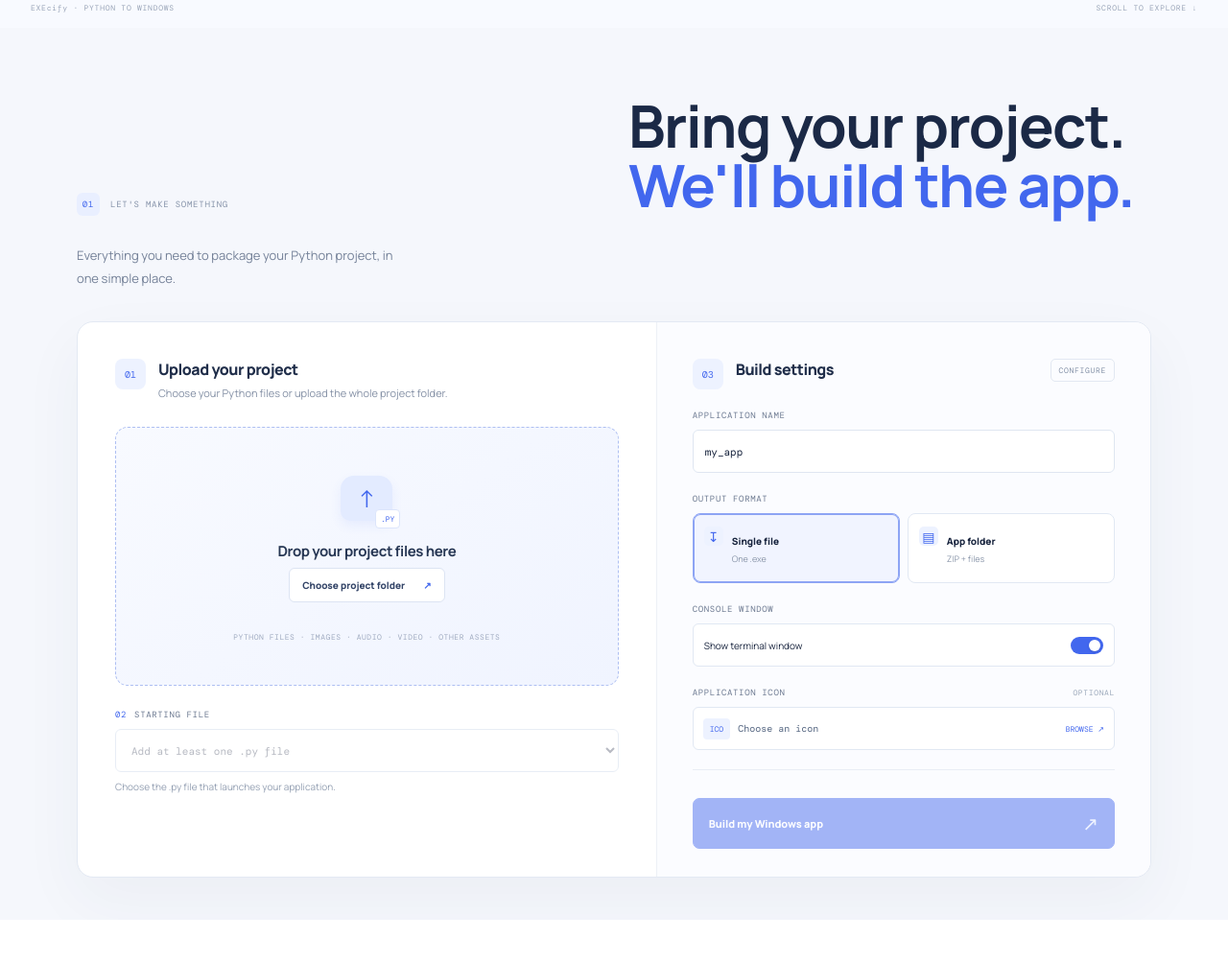
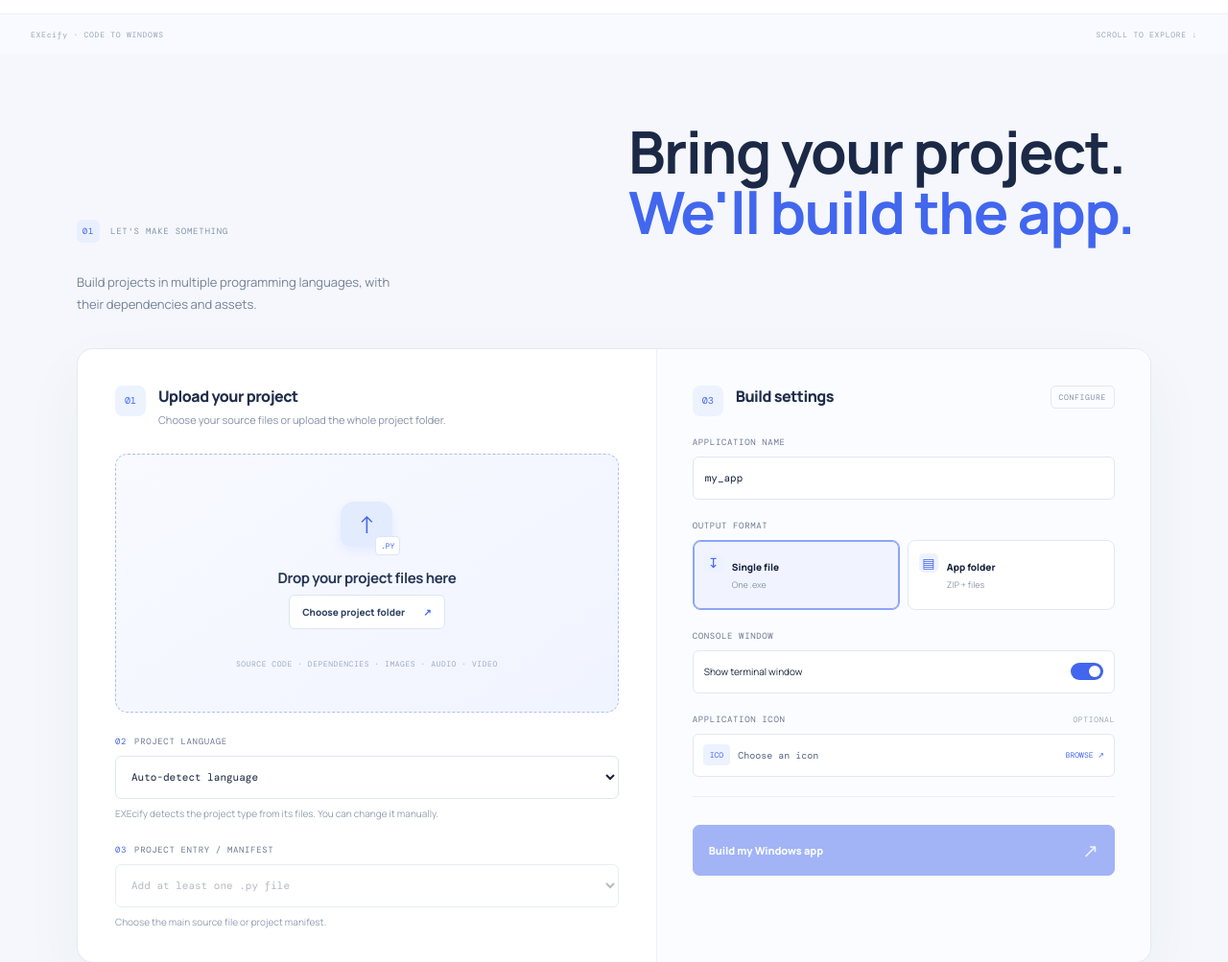
Before and after one commit to martgeluk11-dev/PY2EXEONLINE, a plain HTML site: page docs/index.html in a window 1280 px wide. Shown: the part 683-1686 px from the top of the page at 96% size. Drawn offline with nearby package versions, Linux system fonts and the light colour scheme.

Commit message:
Update EXEcify homepage for multi-language project builds

```diff
--- a/docs/index.html
+++ b/docs/index.html
@@ -4,8 +4,8 @@
   <meta charset="utf-8">
   <meta name="viewport" content="width=device-width,initial-scale=1">
   <meta name="theme-color" content="#f8faff">
-  <meta name="description" content="Convert Python projects into Windows apps online. Upload your project and build a Windows executable in your browser.">
-  <title>EXEcify — Turn Python into Windows apps</title>
+  <meta name="description" content="Build Windows executables from Python, JavaScript, TypeScript, C, C++, C#, Go and Rust projects online.">
+  <title>EXEcify — Build Windows apps from code</title>
   <link rel="icon" href="./static/execify-logo.ico?v=2" type="image/x-icon">
   <link rel="preconnect" href="https://fonts.googleapis.com">
   <link rel="preconnect" href="https://fonts.gstatic.com" crossorigin>
@@ -33,8 +33,8 @@
       <div class="hero-inner">
         <div class="hero-copy">
 
-          <h1>Your Python.<br><span>Windows ready.</span></h1>
-          <p class="hero-lead">Turn your Python project into a Windows executable. No complicated setup, no local build tools. Just your project and a few clicks.</p>
+          <h1>Your code.<br><span>Windows ready.</span></h1>
+          <p class="hero-lead">Turn complete coding projects into Windows executables. Upload your source, dependencies and assets — EXEcify handles the Windows build.</p>
           <div class="hero-actions">
             <a class="primary-cta" href="#builder">Convert for free <span>↗</span></a>
             <span class="hero-caption">BUILT ON A REAL WINDOWS MACHINE</span>
@@ -68,7 +68,7 @@
           <div class="visual-bottom"><span>FROM SOURCE</span><span class="visual-bottom-line"></span><span>TO WINDOWS</span></div>
         </div>
       </div>
-      <div class="hero-edge"><span>EXEcify · PYTHON TO WINDOWS</span><span>SCROLL TO EXPLORE ↓</span></div>
+      <div class="hero-edge"><span>EXEcify · CODE TO WINDOWS</span><span>SCROLL TO EXPLORE ↓</span></div>
     </section>
 
     <section class="builder-section" id="builder">
@@ -76,14 +76,14 @@
         <div class="builder-intro">
           <div class="section-kicker"><span>01</span> LET'S MAKE SOMETHING</div>
           <h2>Bring your project.<br><span>We'll build the app.</span></h2>
-          <p>Everything you need to package your Python project, in one simple place.</p>
+          <p>Build projects in multiple programming languages, with their dependencies and assets.</p>
         </div>
 
         <div class="builder">
           <div class="builder-main">
             <div class="builder-step">
               <div class="step-number">01</div>
-              <div class="step-copy"><h3>Upload your project</h3><p>Choose your Python files or upload the whole project folder.</p></div>
+              <div class="step-copy"><h3>Upload your project</h3><p>Choose your source files or upload the whole project folder.</p></div>
             </div>
 
             <div class="drop" id="drop">
@@ -92,7 +92,7 @@
               <b>Drop your project files here</b>
               <p><button type="button" class="folder-button" id="folder-button">Choose project folder <span>↗</span></button></p>
               <input id="folder" type="file" webkitdirectory multiple hidden>
-              <small>PYTHON FILES · IMAGES · AUDIO · VIDEO · OTHER ASSETS</small>
+              <small>SOURCE CODE · DEPENDENCIES · IMAGES · AUDIO · VIDEO</small>
             </div>
 
             <div class="file-summary" id="file-summary" hidden>
@@ -100,10 +100,25 @@
               <div class="file-list" id="file-list"></div>
             </div>
 
+            <div class="field">
+              <label for="language"><span class="field-index">02</span> PROJECT LANGUAGE</label>
+              <select id="language">
+                <option value="auto">Auto-detect language</option>
+                <option value="python">Python</option>
+                <option value="node">JavaScript / Node.js</option>
+                <option value="typescript">TypeScript</option>
+                <option value="c">C</option>
+                <option value="cpp">C++</option>
+                <option value="csharp">C# / .NET</option>
+                <option value="go">Go</option>
+                <option value="rust">Rust</option>
+              </select>
+              <small>EXEcify detects the project type from its files. You can change it manually.</small>
+            </div>
             <div class="field entry-field">
-              <label for="entry"><span class="field-index">02</span> STARTING FILE</label>
+              <label for="entry"><span class="field-index">03</span> PROJECT ENTRY / MANIFEST</label>
               <select id="entry" disabled><option value="">Add project files first</option></select>
-              <small>Choose the .py file that launches your application.</small>
+              <small id="entry-help">Choose the main source file or project manifest.</small>
             </div>
           </div>
 
@@ -162,7 +177,7 @@
         </div>
         <div class="build-explainer">
           <div class="build-explainer-label"><span></span> BEHIND THE SCENES</div>
-          <p>Your project is securely uploaded to our build system, where it is sent to a temporary Windows machine. There, PyInstaller converts your Python code and included assets into a standalone <code>.exe</code> file. Once the build is complete, your executable is sent back to you for download. Temporary project files are automatically deleted after 24 hours.</p>
+          <p>Your project is sent to a temporary Windows build machine. EXEcify selects the matching toolchain — such as PyInstaller, Node.js, CMake, .NET, Go or Rust — and builds your application with its project dependencies and assets. The resulting Windows executable is sent back for download. Temporary project files are automatically deleted after 24 hours.</p>
         </div>
       </div>
     </section>
@@ -183,7 +198,7 @@
     </section>
 
     <section class="closing-banner">
-      <div class="closing-banner-inner"><div><span class="closing-kicker">READY WHEN YOU ARE</span><h2>Your next app starts<br>with a Python file.</h2></div><a href="#builder" class="closing-cta">Start building <span>↗</span></a><div class="closing-watermark">Py<span>.</span></div></div>
+      <div class="closing-banner-inner"><div><span class="closing-kicker">READY WHEN YOU ARE</span><h2>Your next app starts<br>with your code.</h2></div><a href="#builder" class="closing-cta">Start building <span>↗</span></a><div class="closing-watermark">Py<span>.</span></div></div>
     </section>
   </main>
 
```
